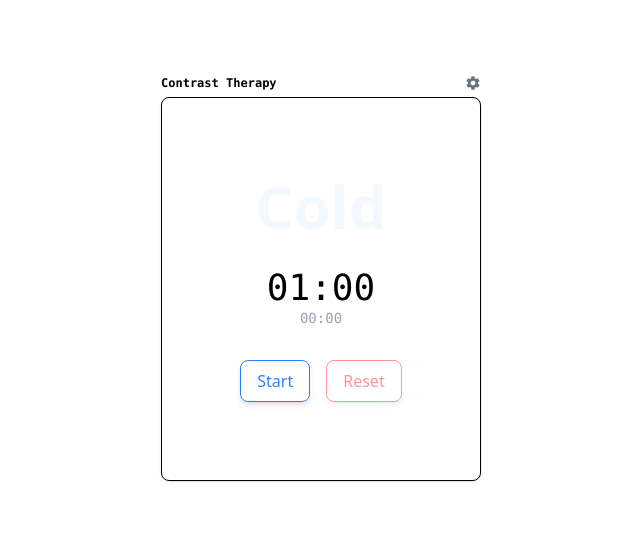
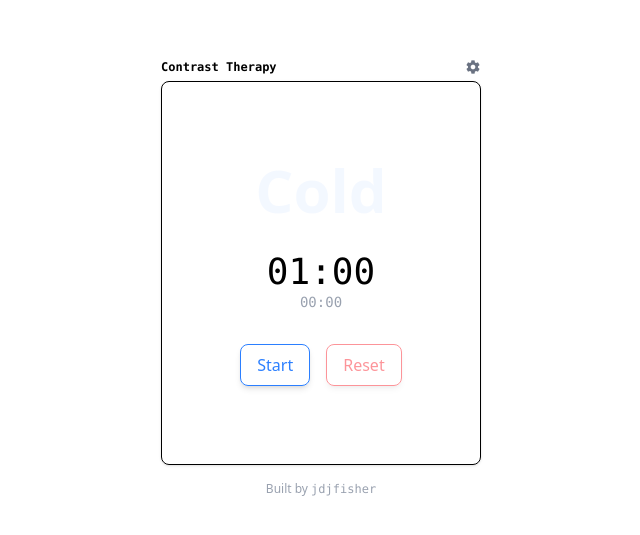
Before and after one commit to jdjfisher/contrast-therapy, a Vue app: page / in a window 1280 px wide. Shown: the part 123-658 px from the top of the page, without its empty margins (319-959 px from the left). Built offline with nearby package versions, Linux system fonts and the light colour scheme.

Commit message:
Added GitHub link

```diff
--- a/src/App.vue
+++ b/src/App.vue
@@ -31,5 +31,17 @@ const showSettings = ref(false);
         </transition>
       </div>
     </div>
+
+    <div class="group text-center text-xs text-gray-400 transition-colors hover:text-gray-600">
+      Built by
+      <a
+        href="https://github.com/jdjfisher/contrast-therapy"
+        target="_blank"
+        rel="noopener noreferrer"
+        class="font-mono group-hover:underline"
+      >
+        jdjfisher
+      </a>
+    </div>
   </div>
 </template>
```
